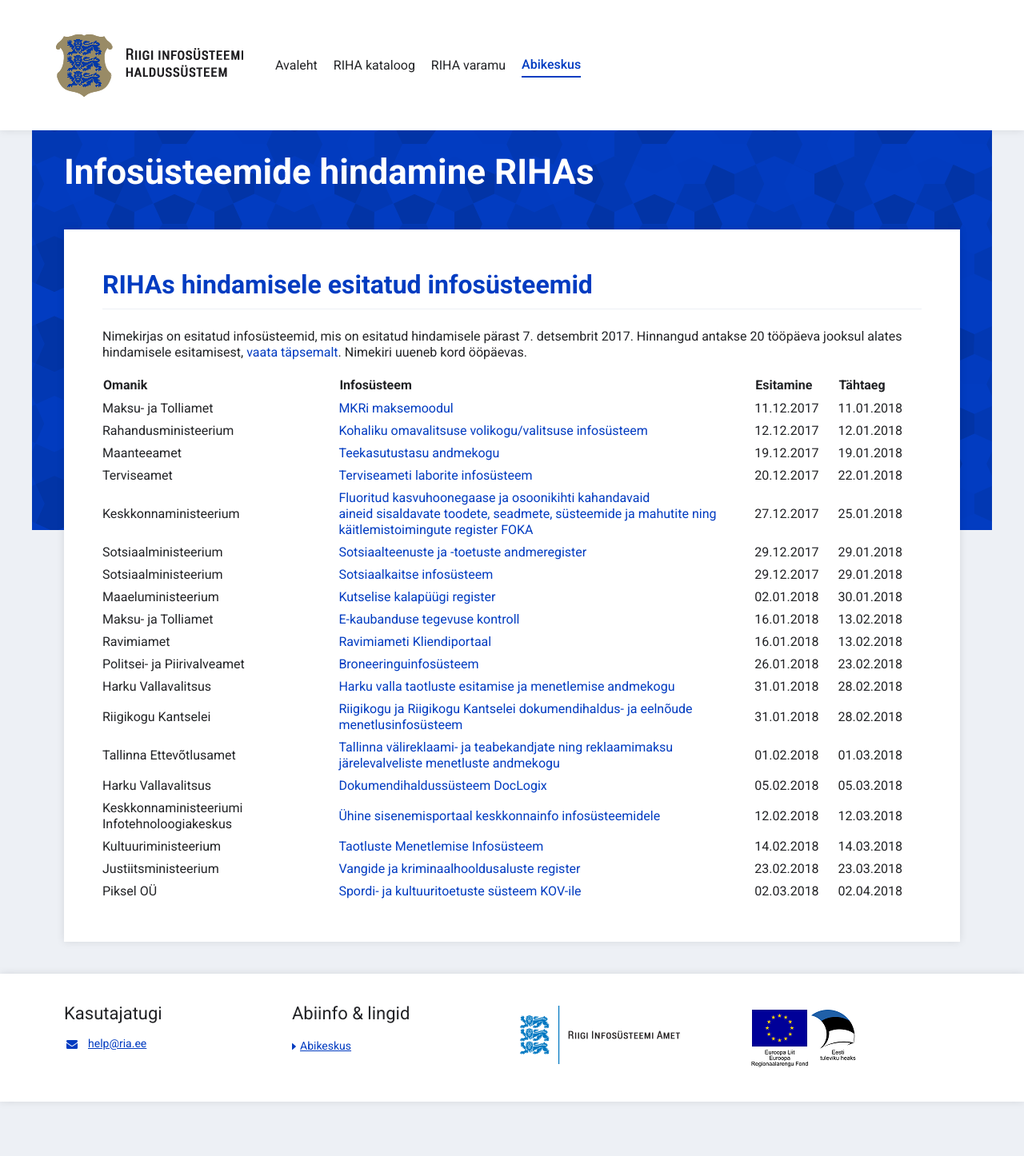
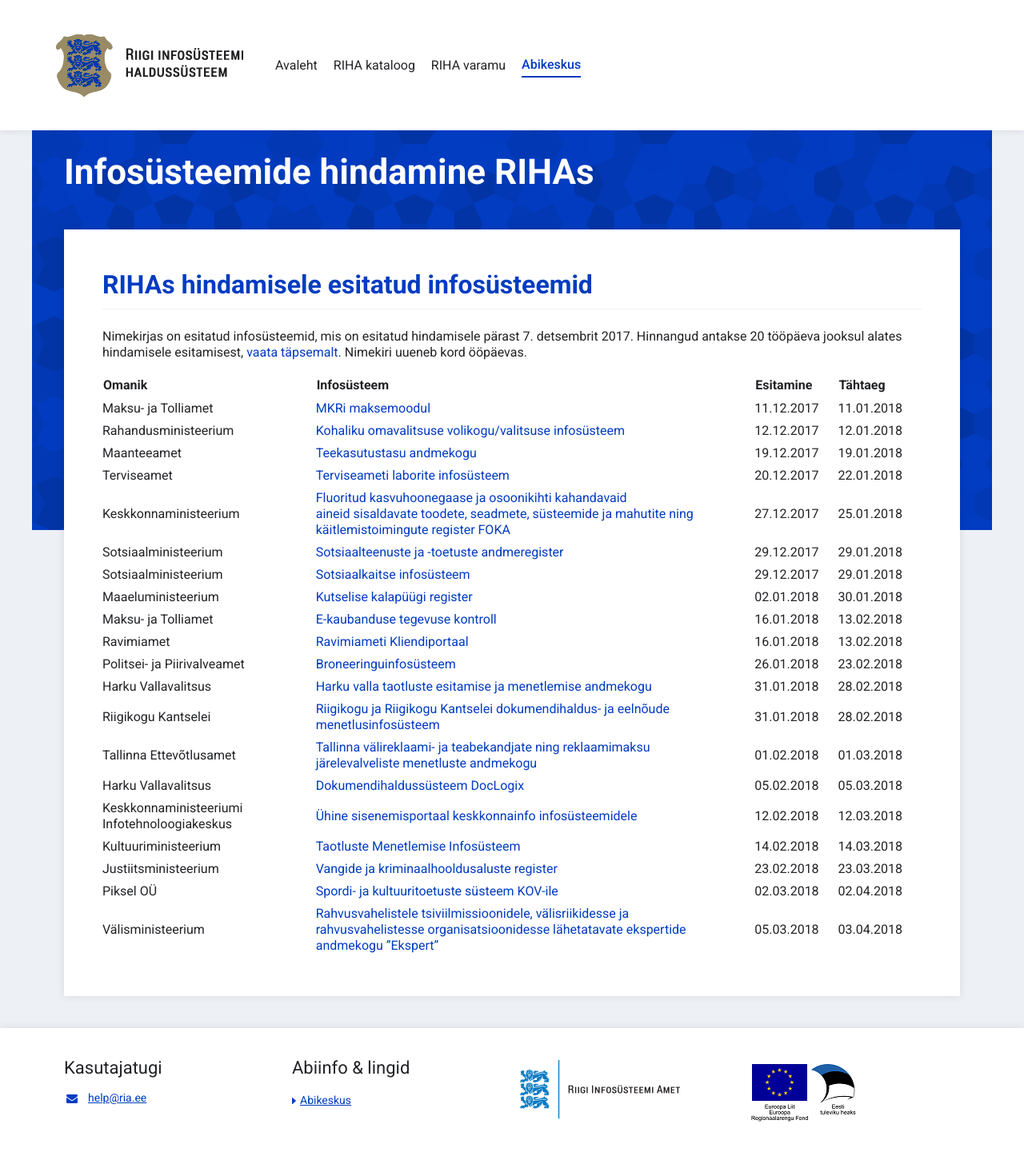
Before and after one commit to e-gov/RIHA-Help, a Jekyll site: the page built from docs/RIHAs-hindamisel.md, in a window 1280 px wide. Shown: the whole page at 80% size. Built offline with Jekyll 4.4.1, drawn with Linux system fonts in a browser that asks for light colours; before the commit the page ends 1378 px from its top, so only the background shows below that.

Commit message:
Update RIHAs-hindamisel.md

```diff
--- a/docs/RIHAs-hindamisel.md
+++ b/docs/RIHAs-hindamisel.md
@@ -26,3 +26,4 @@ Nimekirjas on esitatud infosüsteemid, mis on esitatud hindamisele pärast 7. de
 | Kultuuriministeerium | [Taotluste Menetlemise Infosüsteem](https://www.riha.ee/Infosüsteemid/Vaata/TMS) | 14.02.2018 | 14.03.2018 |
 |Justiitsministeerium | [Vangide ja kriminaalhooldusaluste register](https://www.riha.ee/Infosüsteemid/Vaata/kir) | 23.02.2018 | 23.03.2018 |
 | Piksel OÜ | [Spordi- ja kultuuritoetuste süsteem KOV-ile](https://www.riha.ee/Infosüsteemid/Vaata/spoku) | 02.03.2018 | 02.04.2018 |
+| Välisministeerium | [Rahvusvahelistele tsiviilmissioonidele, välisriikidesse ja rahvusvahelistesse organisatsioonidesse lähetatavate ekspertide andmekogu ”Ekspert”](https://www.riha.ee/Infosüsteemid/Vaata/ekspert) | 05.03.2018 | 03.04.2018 |
```
